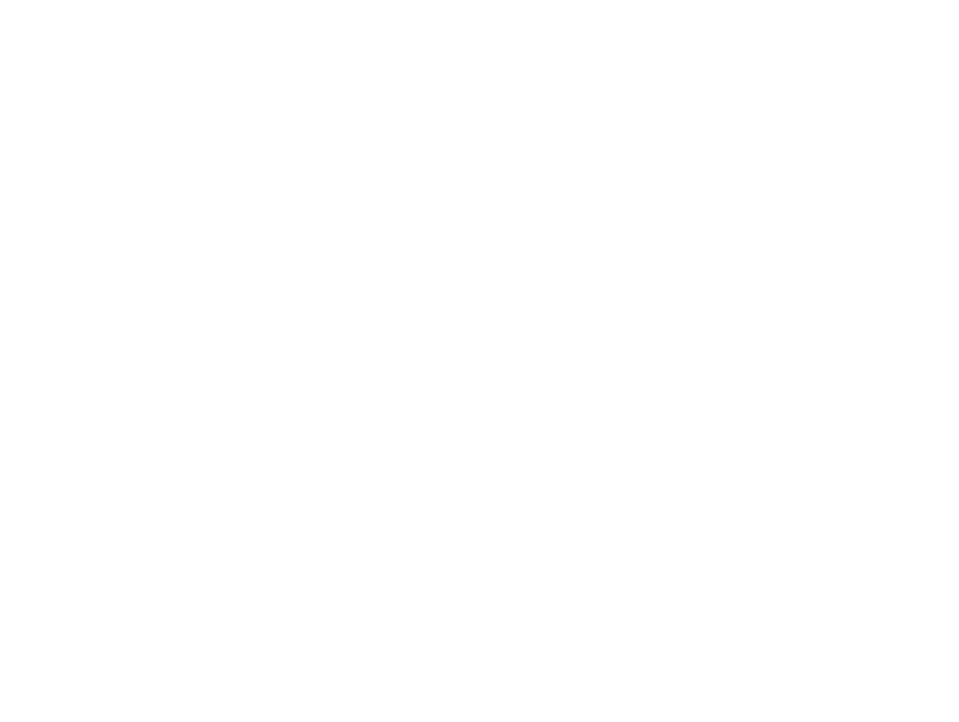
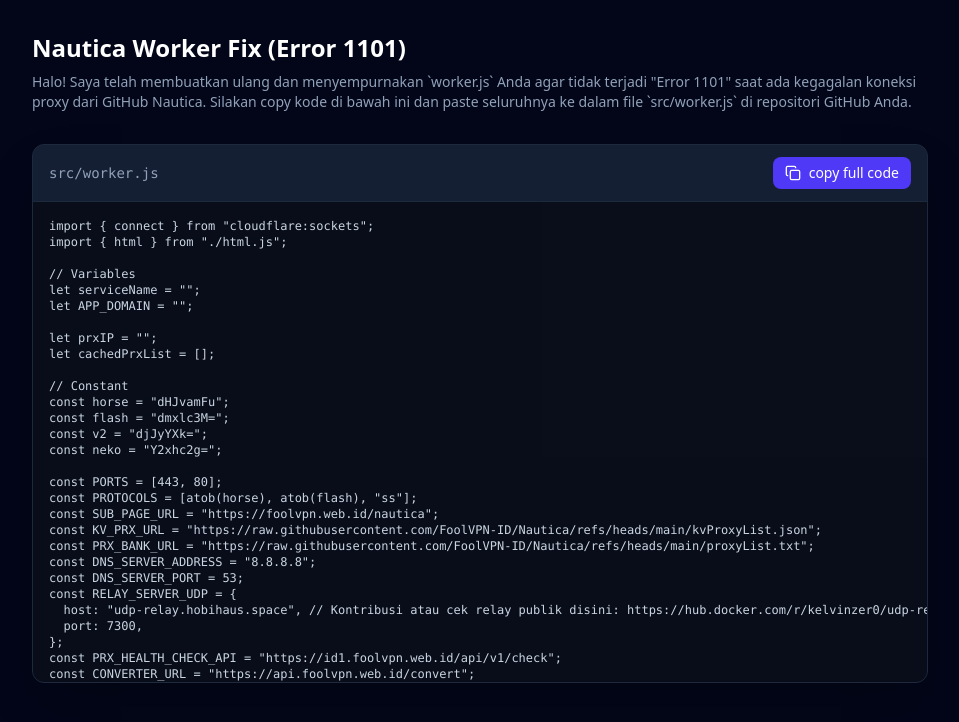
Before and after one commit to 2026musik-code/bigsped, a React (Vite) app: page / in a window 1280 px wide. Shown: the top 722 px of the page, without its empty margins (160-1119 px from the left). Built offline with nearby package versions, Linux system fonts and the light colour scheme.

Commit message:
feat: add worker code copy utility
Implement a UI to copy the fixed worker.js code to the clipboard, helping users resolve Error 1101 by providing an easy way to update their deployment.

```diff
--- a/src/App.tsx
+++ b/src/App.tsx
@@ -3,6 +3,62 @@
  * SPDX-License-Identifier: Apache-2.0
  */
 
+import { useState } from "react";
+import { Copy, CheckCircle2 } from "lucide-react";
+// Import the raw worker string we downloaded and fixed
+import workerCode from "../worker.js?raw";
+
 export default function App() {
-  return <div></div>;
+  const [copied, setCopied] = useState(false);
+
+  const handleCopy = async () => {
+    try {
+      await navigator.clipboard.writeText(workerCode);
+      setCopied(true);
+      setTimeout(() => setCopied(false), 2000);
+    } catch (err) {
+      console.error("Failed to copy text: ", err);
+    }
+  };
+
+  return (
+    <div className="min-h-screen bg-slate-950 p-4 md:p-8 flex justify-center text-slate-200">
+      <div className="max-w-4xl w-full">
+        <header className="mb-8">
+          <h1 className="text-2xl font-bold text-white mb-2">
+            Nautica Worker Fix (Error 1101)
+          </h1>
+          <p className="text-slate-400 text-sm">
+            Halo! Saya telah membuatkan ulang dan menyempurnakan `worker.js` Anda agar tidak terjadi "Error 1101" saat ada kegagalan koneksi proxy dari GitHub Nautica.
+            Silakan copy kode di bawah ini dan paste seluruhnya ke dalam file `src/worker.js` di repositori GitHub Anda.
+          </p>
+        </header>
+
+        <div className="relative bg-slate-900 border border-slate-800 rounded-xl overflow-hidden shadow-2xl">
+          <div className="bg-slate-800/50 px-4 py-3 flex items-center justify-between border-b border-slate-800">
+            <span className="font-mono text-sm text-slate-400">src/worker.js</span>
+            <button
+              onClick={handleCopy}
+              className="flex items-center gap-2 bg-indigo-600 hover:bg-indigo-500 text-white transition-colors px-3 py-1.5 rounded-lg text-sm font-medium"
+            >
+              {copied ? (
+                <>
+                  <CheckCircle2 size={16} /> copied!
+                </>
+              ) : (
+                <>
+                  <Copy size={16} /> copy full code
+                </>
+              )}
+            </button>
+          </div>
+          <div className="p-4 overflow-auto max-h-[60vh] bg-black/40">
+            <pre className="font-mono text-xs text-slate-300 whitespace-pre">
+              {workerCode}
+            </pre>
+          </div>
+        </div>
+      </div>
+    </div>
+  );
 }
```
